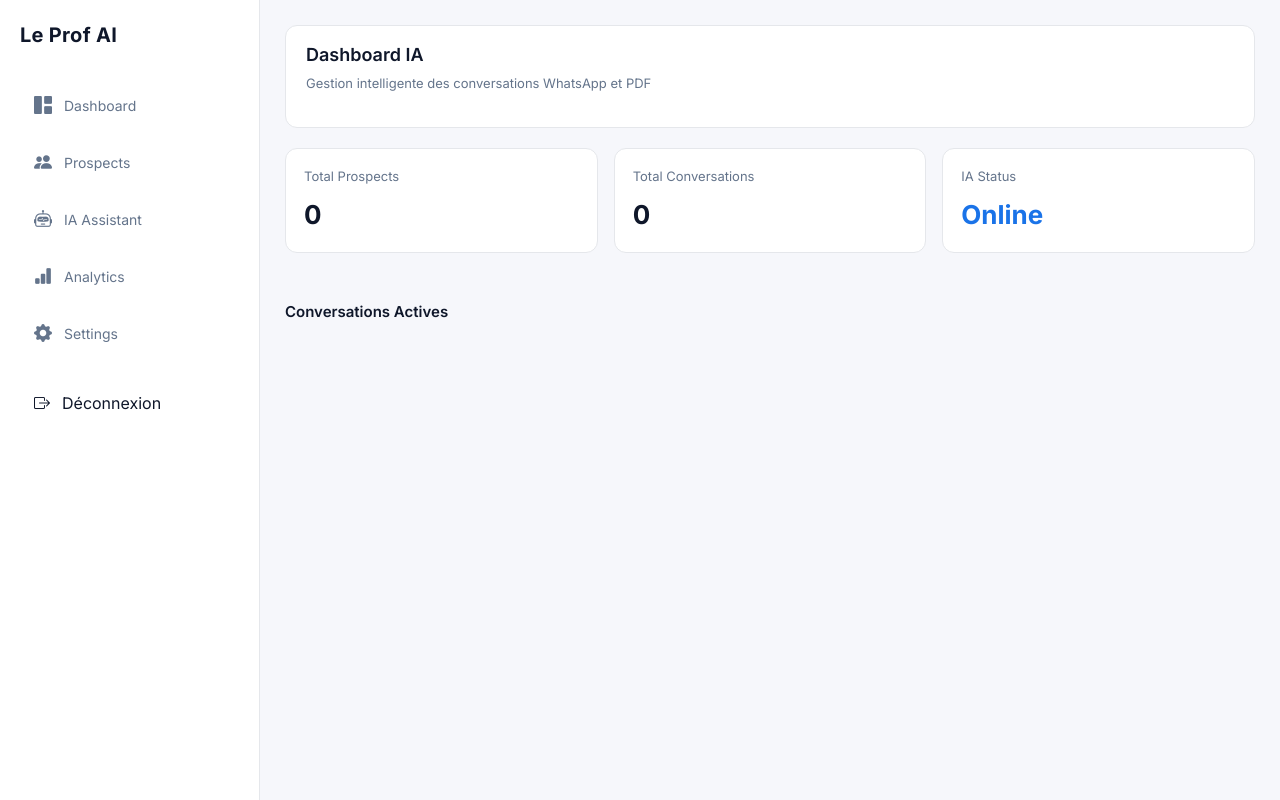
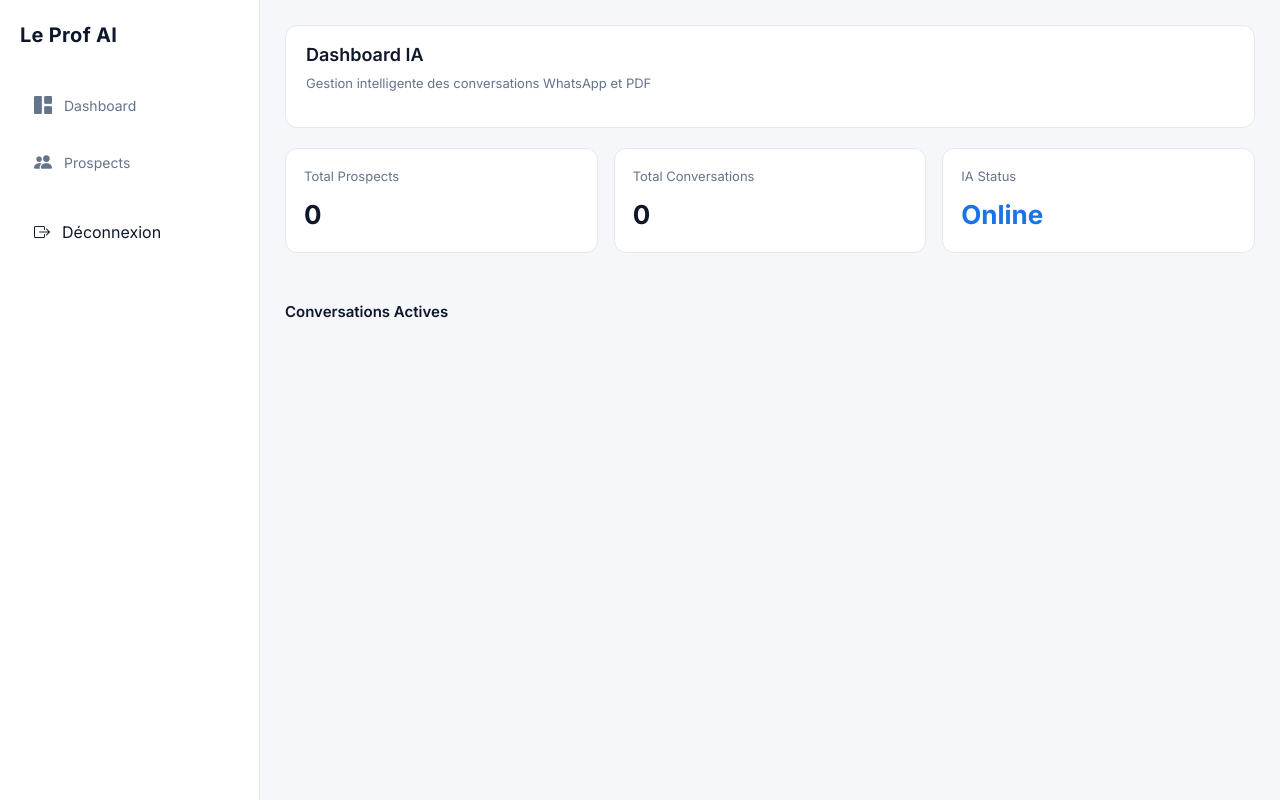
Before and after one commit to XB19/ProfEnChine, a Django app: page /dashboard/ in a window 1280 px wide. Run offline with Django 5.2, Linux system fonts and the light colour scheme; the visitor is signed in with stand-in values (Sample User, id 1); data that the repository does not hold is empty.

Commit message:
Retire les onglets du menu qui ne menaient nulle part
"IA Assistant", "Analytics" et "Settings" étaient des liens href="#"
sans page derrière.

Co-Authored-By: Claude Sonnet 5 <noreply@anthropic.com>

```diff
--- a/dashboard/templates/dashboard/base.html
+++ b/dashboard/templates/dashboard/base.html
@@ -35,22 +35,6 @@
         <i class="bi bi-people-fill"></i> Prospects
     </a>
 
-{% comment %}     <a href="{% url 'conversations_inbox' %}">
-        <i class="bi bi-chat-dots-fill"></i> Conversations
-    </a> {% endcomment %}
-
-    <a href="#">
-        <i class="bi bi-robot"></i> IA Assistant
-    </a>
-
-    <a href="#">
-        <i class="bi bi-bar-chart-fill"></i> Analytics
-    </a>
-
-    <a href="#">
-        <i class="bi bi-gear-fill"></i> Settings
-    </a>
-
     <form method="post" action="{% url 'logout' %}" style="margin-top: 20px;">
         {% csrf_token %}
         <button type="submit" style="all: unset; display: flex; align-items: center; gap: 12px; padding: 12px 14px; cursor: pointer; width: 100%; color: inherit;">
```
